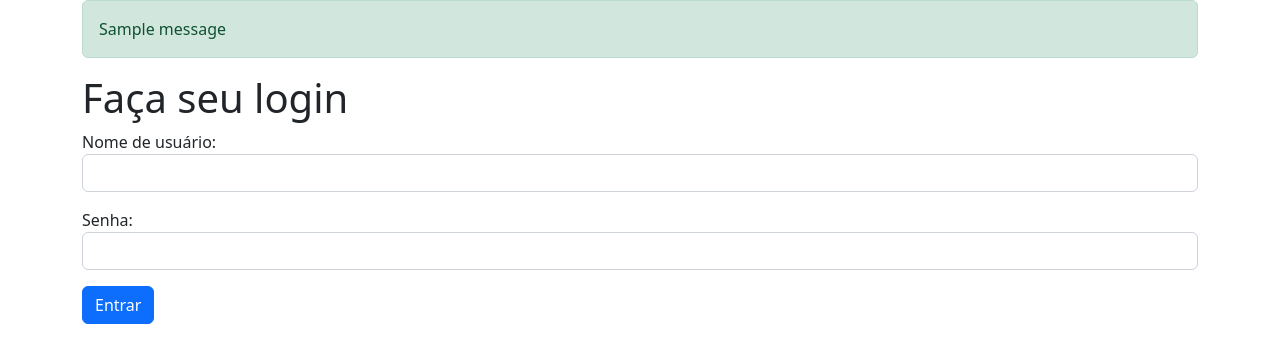
After one commit to Gusta101/Jogoteca-Flask, a Flask app: page /login in a window 1280 px wide. The commit adds this page. Shown: the top 363 px of the page. Run offline with Flask 2, Linux system fonts and the light colour scheme; one stand-in notice (Sample message) is shown; some libraries are stand-ins or nearby versions.

Commit message:
'LOGIN/LOGOUT' e dados em 'cookies'(session)

```diff
--- a/jogoteca.py
+++ b/jogoteca.py
@@ -1,4 +1,4 @@
-from flask import Flask, render_template, request, redirect
+from flask import Flask, render_template, request, redirect, session, flash
 
 class Jogo:
     def __init__(self, nome, categoria, console):
@@ -13,6 +13,11 @@ jogo4 = Jogo('GTA', 'Aventura', 'Xbox')
 lista = [jogo1, jogo2, jogo3, jogo4]
 
 app = Flask(__name__)
+app.secret_key = 'paçoca'
+
+# /lista.html   --> titulo (Título da página)
+#                   jogos (Lista de objetos Jogo a serem listados)
+# /novo.html    --> titulo (Título da página)
 
 @app.route('/')
 def index():
@@ -31,4 +36,24 @@ def criar():
     lista.append(jogo_novo)
     return redirect('/')
 
+@app.route('/login')
+def login():
+    return render_template('login.html')
+
+@app.route('/autenticar', methods=['POST',])
+def autenticar():
+    if request.form['senha'] == 'alohomora':
+        session['usuario_logado'] = request.form['usuario']
+        flash(session['usuario_logado'] + ' logado com sucesso!')
+        return redirect('/')
+    else:
+        flash('Usuário não logado')
+        return redirect('/login')
+
+@app.route('/logout')
+def logout():
+    session['usuario_logado'] = None
+    flash('Logout efetuado com sucesso!')
+    return redirect('/')
+
 app.run(port=8080, debug=True)
--- a/templates/lista.html
+++ b/templates/lista.html
@@ -1,5 +1,6 @@
 {% extends 'template.html' %}
 {% block conteudo %}
+
     <table class="table table-striped table-responsive table-bordered mt-3">
         <thead class="thead-default ">
         <tr>
@@ -19,4 +20,5 @@
 
         </tbody>
     </table>
+
 {% endblock %}
--- /dev/null
+++ b/templates/login.html
@@ -0,0 +1,32 @@
+<!DOCTYPE html>
+<html>
+<head>
+    <meta charset="utf-8">
+    <meta name="viewport" content="width=device-width, initial-scale=1">
+    <title>Jogoteca</title>
+    <link rel="stylesheet" href="{{ url_for('static', filename='bootstrap.css') }}">
+</head>
+<body>
+<div class="container">
+
+    {% with messages = get_flashed_messages() %}
+    {% if messages %}
+    <ul id="messages" class="list-unstyled">
+        {% for message in messages %}
+        <li class="alert alert-success">{{ message }}</li>
+        {% endfor %}
+    </ul>
+    {% endif %}
+    {% endwith %}
+
+    <h1>Faça seu login</h1>
+    <form method="POST" action="/autenticar">
+        <p><label>Nome de usuário:</label> <input class="form-control" type="text" name="usuario" required></p>
+        <p><label>Senha:</label> <input class="form-control" type="password" name="senha" required></p>
+        <p>
+            <button class="btn btn-primary" type="submit">Entrar</button>
+        </p>
+    </form>
+</div>
+</body>
+</html>
--- a/templates/novo.html
+++ b/templates/novo.html
@@ -1,5 +1,6 @@
 {% extends 'template.html' %}
 {% block conteudo %}
+
     <form action="/criar" method="POST">
         <fieldset>
             <div class="form-group">
@@ -17,4 +18,5 @@
             <button type="submit" class="btn btn-primary btn-salvar">Salvar</button>
         </fieldset>
     </form>
+
 {% endblock %}
```
Also changed, not shown: templates/template.html (+12 -1 lines).
